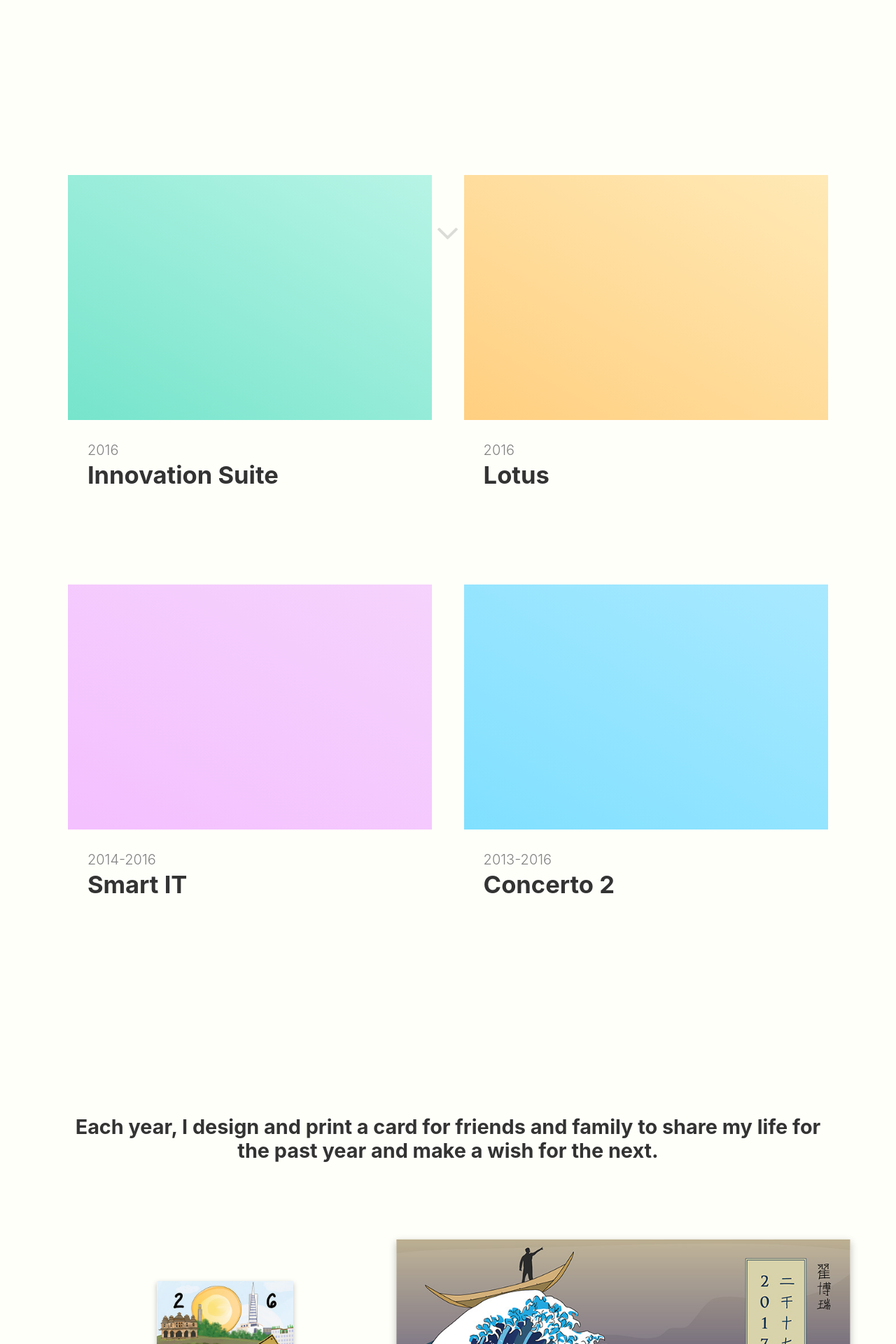
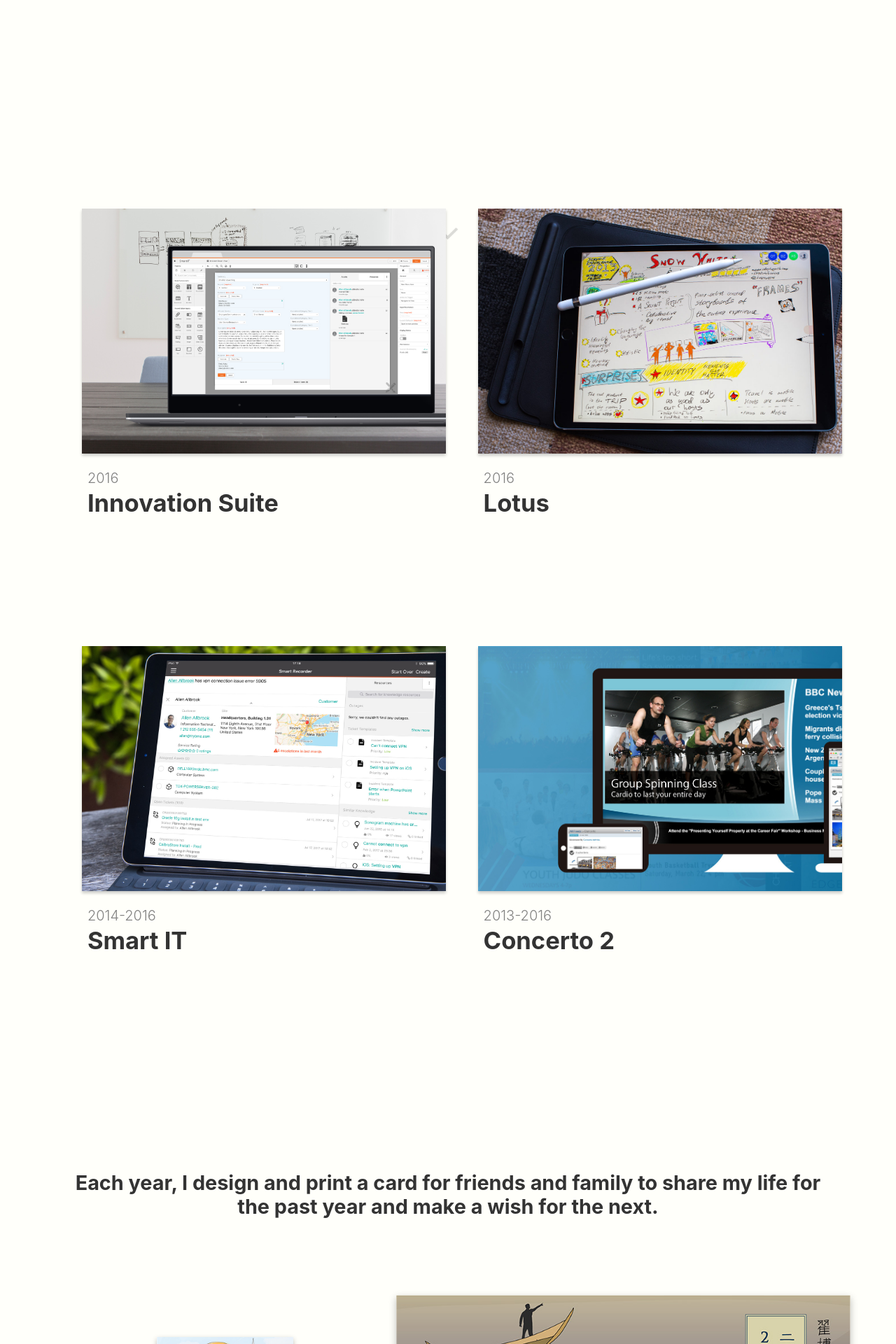
Before and after one commit to brzaik/brz4, a Jekyll site: the page built from index.html, in a window 1280 px wide. Shown: the part 505-2425 px from the top of the page at 70% size. Built offline with Jekyll 4.4.1, drawn with Linux system fonts in a browser that asks for light colours; nearby versions of some CDN libraries.

Commit message:
Added front page thumbnails and CSS

```diff
--- a/assets/sass/theme/_portfolio.scss
+++ b/assets/sass/theme/_portfolio.scss
@@ -12,6 +12,7 @@
 
 .stripe {
   width: 100%;
+  box-shadow: 0 3px 4px 0 rgba(0,0,0,0.2);
 
   // theming for blocks:
 
@@ -167,3 +168,55 @@ video#lotusvid-left {
 video#lotusvid-right {
   width: 100%;
 }
+
+
+.parent {
+  margin: 20px;
+  overflow: hidden;
+  position: relative;
+  float: left;
+  display: inline-block;
+  cursor: pointer;
+}
+
+.child {
+  height: 100%;
+  width: 100%;
+  background-size: cover;
+  background-repeat: no-repeat;
+  -webkit-transition: all .4s;
+-moz-transition: all .4s;
+  -o-transition: all .4s;
+  transition: all .4s;
+}
+.parent:hover .child, .parent:focus .child {
+  -ms-transform: scale(1.08);
+  -moz-transform: scale(1.08);
+  -webkit-transform: scale(1.08);
+  -o-transform: scale(1.08);
+  transform: scale(1.08);
+}
+
+.parent:hover .child:before, .parent:focus .child:before {
+  display: block;
+}
+
+.parent:hover a, .parent:focus a {
+  display: block;
+}
+
+.child:before {
+  content: "";
+  display: none;
+  height: 100%;
+  width: 100%;
+  position: absolute;
+  top: 0;
+  left: 0;
+}
+
+/* Several different images */
+.bg-innov_suite {background-image: url("/assets/images/work_assets/innovation_suite/hero-innovationstudio.jpg");}
+.bg-lotus {background-image: url("/assets/images/work_assets/lotus/hero-lotus.jpg");}
+.bg-smart_it {background-image: url("/assets/images/work_assets/smart_it/hero-smartit.jpg");}
+.bg-concerto2 {background-image: url("/assets/images/work_assets/concerto2/hero-concerto2.jpg");}
--- a/index.html
+++ b/index.html
@@ -10,8 +10,10 @@ namespace: index
 
       <div class="card-work">
         <a href="/works/innovation_suite">
-          <div class="stripe stripe-home stripe-seafoam">
-            &nbsp;
+          <div class="stripe stripe-home stripe-seafoam parent" onclick="">
+            <div class="child bg-innov_suite">
+              &nbsp;
+            </div>
           </div>
           <div class="card-title">
             <p class="sub-header margin-none">2016</p>
@@ -25,8 +27,10 @@ namespace: index
 
       <div class="card-work">
         <a href="/works/lotus">
-          <div class="stripe stripe-home stripe-peach">
-            &nbsp;
+          <div class="stripe stripe-home stripe-peach parent" onclick="">
+            <div class="child bg-lotus">
+              &nbsp;
+            </div>
           </div>
           <div class="card-title">
             <p class="sub-header margin-none">2016</p>
@@ -45,8 +49,10 @@ namespace: index
 
       <div class="card-work">
         <a href="/works/smart_it">
-          <div class="stripe stripe-home stripe-pink">
-            &nbsp;
+          <div class="stripe stripe-home stripe-pink parent" onclick="">
+            <div class="child bg-smart_it">
+              &nbsp;
+            </div>
           </div>
           <div class="card-title">
             <p class="sub-header margin-none">2014-2016</p>
@@ -60,8 +66,10 @@ namespace: index
 
       <div class="card-work">
         <a href="/works/concerto2">
-          <div class="stripe stripe-home stripe-sky">
-            &nbsp;
+          <div class="stripe stripe-home stripe-sky parent" onclick="">
+            <div class="child bg-concerto2">
+              &nbsp;
+            </div>
           </div>
           <div class="card-title">
             <p class="sub-header margin-none">2013-2016</p>
```
